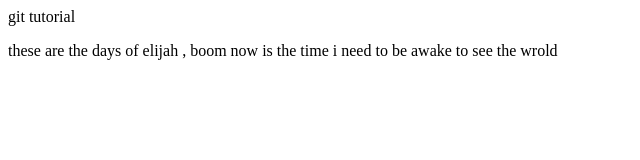
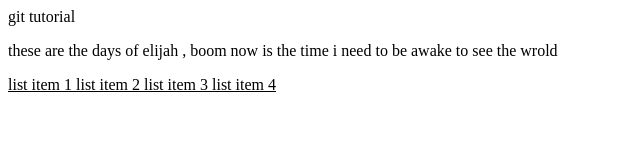
Before and after one commit to essychan09/git-tutorial, a plain HTML site: page index.html in a window 1280 px wide. Shown: the whole page, without its empty margins (0-640 px from the left). Drawn offline with Linux system fonts and the light colour scheme.

Commit message:
added list items

```diff
--- a/index.html
+++ b/index.html
@@ -9,5 +9,11 @@
 <body>
     <h>git tutorial</h>
     <p> these are the days of elijah , boom now is the time i need to be awake to see the wrold </p>
+    <u>
+        <il>list item 1</il>
+        <il>list item 2</il>
+        <il>list item 3</il>
+        <il>list item 4</il>
+    </u>
 </body>
 </html>
```
